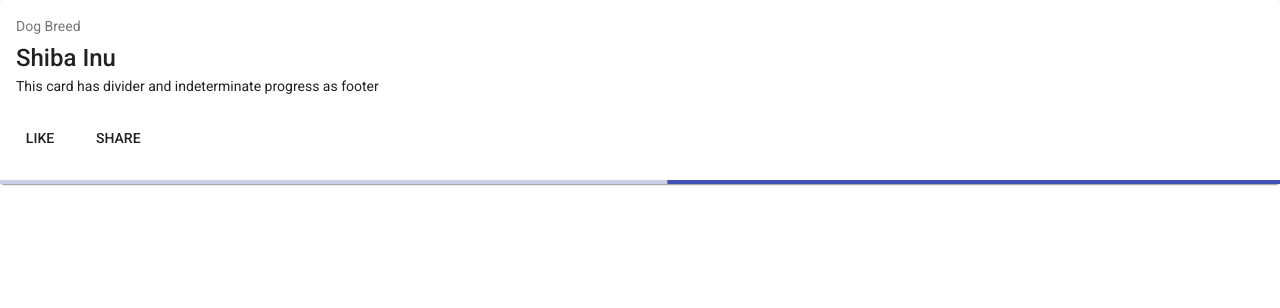
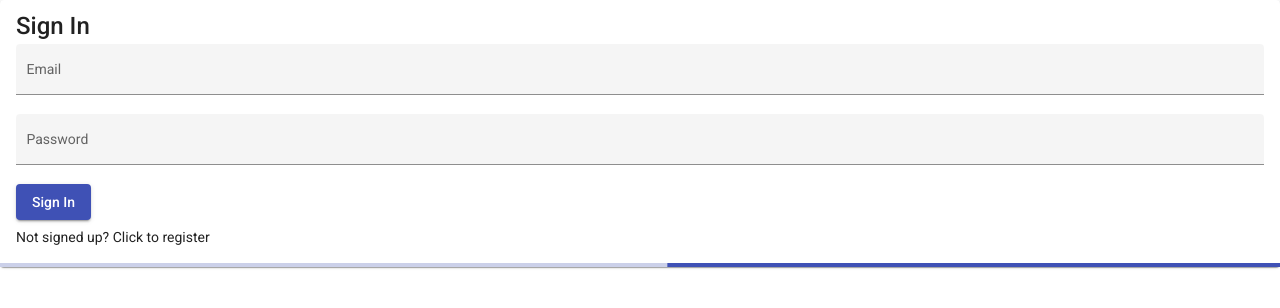
Before and after one commit to PatrickPrakash/ngDash, an Angular app: page /signin in a window 1280 px wide. Before the commit this address led to /. Shown: the top 308 px of the page. Built offline with nearby package versions, Linux system fonts and the light colour scheme.

Commit message:
Added the routes to the application

```diff
--- a/src/app/app-routing.module.ts
+++ b/src/app/app-routing.module.ts
@@ -1,7 +1,12 @@
 import { NgModule } from '@angular/core';
 import { RouterModule, Routes } from '@angular/router';
-
-const routes: Routes = [];
+import { SignupComponent } from './auth/signup/signup.component';
+import { SigninComponent } from './auth/signin/signin.component';
+const routes: Routes = [
+  { path: 'signup' , component: SignupComponent },
+  { path: 'signin' , component: SigninComponent  },
+  {path: '', redirectTo: '/signin', pathMatch: 'full'},
+];
 
 @NgModule({
   imports: [RouterModule.forRoot(routes)],
--- a/src/app/app.component.html
+++ b/src/app/app.component.html
@@ -1 +1,3 @@
-<app-signup></app-signup>
+<div class="main-container">
+  <router-outlet></router-outlet>
+</div>
--- a/src/app/auth/signin/signin.component.html
+++ b/src/app/auth/signin/signin.component.html
@@ -1 +1,32 @@
-<p>signin works!</p>
+<div class="container mat-app-background">
+  <mat-card class="auth-card">
+    <mat-card-title>Sign In</mat-card-title>
+    <mat-card-content>
+      <form class="auth-form">
+        <mat-form-field appearance="fill">
+          <mat-label>Email</mat-label>
+          <input type="email" matInput placeholder="Ex . abc@test.com" />
+        </mat-form-field>
+        <mat-form-field appearance="fill">
+          <mat-label>Password</mat-label>
+          <input
+            type="password"
+            matInput
+            placeholder="Enter your secure password"
+          />
+        </mat-form-field>
+
+        <button mat-raised-button color="primary" class="btn-signup">
+          Sign In
+        </button>
+
+        <a routerLink="/signup" class="link-signup"
+          >Not signed up? Click to register</a
+        >
+      </form>
+    </mat-card-content>
+    <mat-card-footer>
+      <mat-progress-bar mode="indeterminate"></mat-progress-bar>
+    </mat-card-footer>
+  </mat-card>
+</div>
--- a/src/app/auth/signin/signin.component.scss
+++ b/src/app/auth/signin/signin.component.scss
@@ -0,0 +1,13 @@
+mat-form-field {
+  width: 100%;
+}
+
+.btn-signup {
+  display: flex;
+  justify-content: center;
+  margin-bottom: .5em;
+}
+
+.link-signup {
+    padding-top: .2em;
+}
--- a/src/app/auth/signup/signup.component.html
+++ b/src/app/auth/signup/signup.component.html
@@ -1,17 +1,31 @@
 <div class="container mat-app-background">
-    <mat-card class="example-card">
-        <mat-card-subtitle>Dog Breed</mat-card-subtitle>
-        <mat-card-title>Shiba Inu</mat-card-title>
-        <mat-card-content>
-          <p>This card has divider and indeterminate progress as footer</p>
-        </mat-card-content>
+  <mat-card class="auth-card">
+    <mat-card-title>Sign Up</mat-card-title>
+    <mat-card-content>
+      <form class="auth-form">
+        <mat-form-field appearance="fill">
+          <mat-label>Email</mat-label>
+          <input type="email" matInput placeholder="Ex . abc@test.com" />
+        </mat-form-field>
+        <mat-form-field appearance="fill">
+          <mat-label>Password</mat-label>
+          <input
+            type="password"
+            matInput
+            placeholder="Enter your secure password"
+          />
+        </mat-form-field>
 
-        <mat-card-actions>
-          <button mat-button>LIKE</button>
-          <button mat-button>SHARE</button>
-        </mat-card-actions>
-        <mat-card-footer>
-          <mat-progress-bar mode="indeterminate"></mat-progress-bar>
-        </mat-card-footer>
-      </mat-card>
+        <button mat-raised-button color="primary" class="btn-signup">
+          Sign Up
+        </button>
+        <a routerLink="/signin" routerLinkActive="router-link-active"
+          >Already registered? Click here</a
+        >
+      </form>
+    </mat-card-content>
+    <mat-card-footer>
+      <mat-progress-bar mode="indeterminate"></mat-progress-bar>
+    </mat-card-footer>
+  </mat-card>
 </div>
--- a/src/app/auth/signup/signup.component.scss
+++ b/src/app/auth/signup/signup.component.scss
@@ -0,0 +1,13 @@
+mat-form-field {
+    width: 100%;
+  }
+
+  .btn-signup {
+    display: flex;
+    justify-content: center;
+    margin-bottom: .5em;
+  }
+
+  .link-signup {
+      padding-top: .2em;
+  }
```
